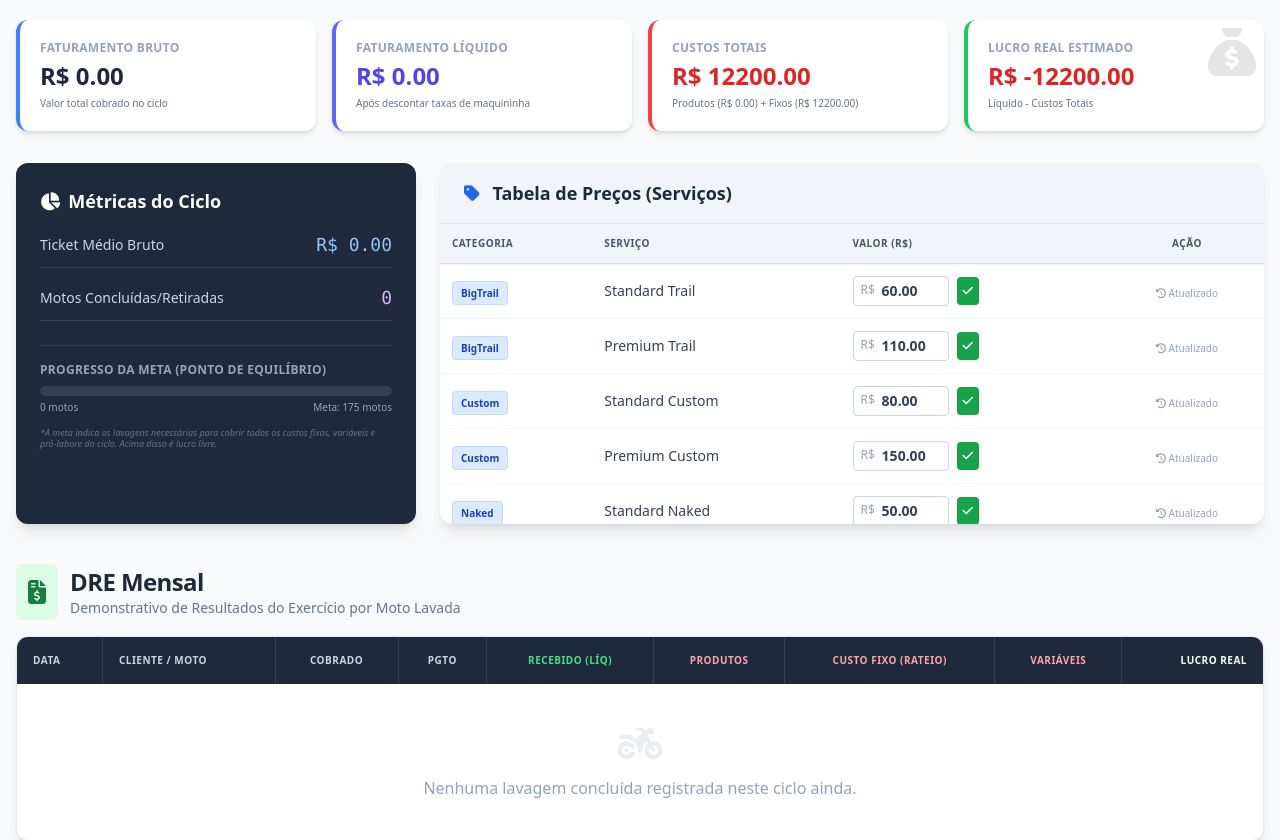
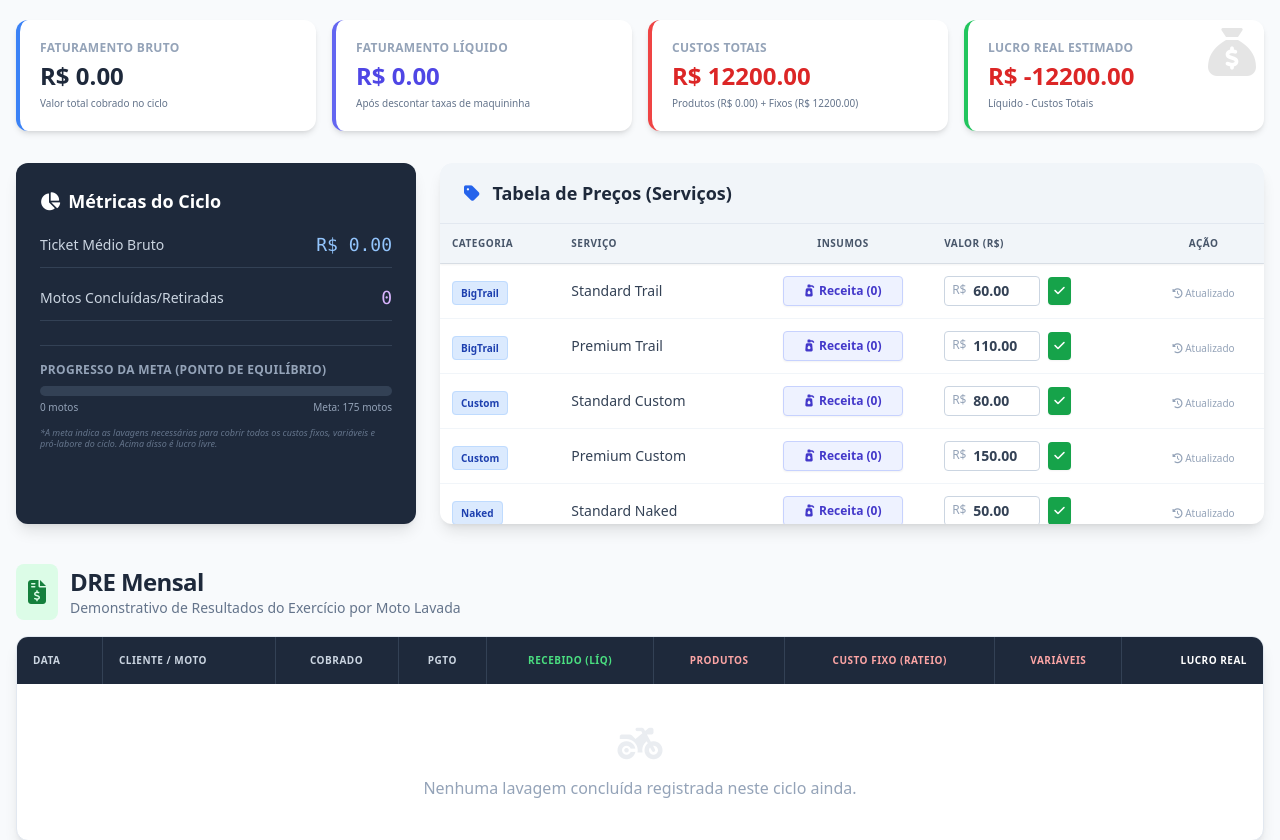
Before and after one commit to Salrefinado/Mantis-Automotive, a Flask app: page /financeiro in a window 1280 px wide. Shown: the part 265-1105 px from the top of the page. Run offline with Flask 3, Linux system fonts and the light colour scheme; data comes from the database, SQL or seed files in the repository; data that the repository does not hold is empty; some libraries are stand-ins or nearby versions.

Commit message:
Update financeiro.html

```diff
--- a/templates/financeiro.html
+++ b/templates/financeiro.html
@@ -96,6 +96,7 @@
                     <tr class="text-slate-600 uppercase text-[10px] tracking-wider border-b border-slate-200">
                         <th class="p-3">Categoria</th>
                         <th class="p-3">Serviço</th>
+                        <th class="p-3 text-center">Insumos</th>
                         <th class="p-3">Valor (R$)</th>
                         <th class="p-3 text-center">Ação</th>
                     </tr>
@@ -110,6 +111,12 @@
                         </td>
                         <td class="p-3 font-medium text-slate-700 text-sm">
                             {{ servico.nome }}
+                        </td>
+                        <td class="p-3 text-center">
+                            {% set vinculados = servico.produtos_vinculados | map(attribute='id') | list %}
+                            <button type="button" onclick="abrirModalInsumos({{ servico.id }}, '{{ servico.nome }}', {{ vinculados | tojson }})" class="bg-indigo-50 text-indigo-700 hover:bg-indigo-600 hover:text-white border border-indigo-200 px-3 py-1.5 rounded text-xs font-bold transition shadow-sm flex items-center justify-center gap-1 mx-auto w-full max-w-[120px]">
+                                <i class="fa-solid fa-pump-soap"></i> Receita ({{ vinculados|length }})
+                            </button>
                         </td>
                         <td class="p-3">
                             <form action="{{ url_for('atualizar_preco') }}" method="POST" class="flex items-center gap-2">
@@ -130,7 +137,7 @@
                     </tr>
                     {% else %}
                     <tr>
-                        <td colspan="4" class="p-6 text-center text-slate-400 text-sm">
+                        <td colspan="5" class="p-6 text-center text-slate-400 text-sm">
                             Nenhum serviço cadastrado. O sistema criará os padrões ao reiniciar.
                         </td>
                     </tr>
@@ -207,6 +214,58 @@
                 </tbody>
             </table>
         </div>
+    </div>
+</div>
+
+<div id="modalInsumos" class="fixed inset-0 bg-gray-900 bg-opacity-60 hidden z-[80] flex items-center justify-center p-4">
+    <div class="bg-white rounded-xl shadow-2xl w-full max-w-3xl max-h-[90vh] flex flex-col overflow-hidden">
+        <div class="p-5 border-b flex justify-between items-center bg-slate-50">
+            <h3 class="text-lg font-bold text-slate-800"><i class="fa-solid fa-clipboard-list text-indigo-600 mr-2"></i> Receita do Serviço: <span id="nomeServicoInsumo" class="text-indigo-700"></span></h3>
+            <button type="button" onclick="fecharModalInsumos()" class="text-slate-400 hover:text-red-500 text-xl transition"><i class="fa-solid fa-times"></i></button>
+        </div>
+
+        <form action="{{ url_for('vincular_produtos_servico') }}" method="POST" class="flex flex-col flex-1 overflow-hidden">
+            <input type="hidden" name="servico_id" id="insumo_servico_id">
+
+            <div class="p-5 overflow-y-auto flex-1 bg-slate-100">
+                <div class="bg-indigo-50 border border-indigo-200 p-3 rounded-lg mb-4 text-sm text-indigo-800 shadow-sm flex gap-3 items-start">
+                    <i class="fa-solid fa-circle-info mt-1"></i>
+                    <p>Selecione os produtos que são efetivamente gastos ao realizar esta lavagem. O sistema dará baixa automática no estoque e calculará o CMV no DRE <strong>apenas</strong> dos itens marcados aqui.</p>
+                </div>
+
+                <div class="grid grid-cols-1 md:grid-cols-2 gap-3">
+                    {% for p in produtos_todos %}
+                    <label class="flex items-start p-3 bg-white border border-slate-200 rounded-lg cursor-pointer hover:border-indigo-400 hover:shadow-md transition group">
+                        <div class="flex-shrink-0 mt-0.5">
+                            <input type="checkbox" name="produtos" value="{{ p.id }}" class="checkbox-insumo w-4 h-4 text-indigo-600 border-gray-300 rounded focus:ring-indigo-500">
+                        </div>
+                        <div class="ml-3 flex-1">
+                            <div class="text-sm font-bold text-slate-700 group-hover:text-indigo-700 transition">{{ p.nome }}</div>
+                            <div class="flex justify-between mt-1 items-center">
+                                <span class="text-[10px] font-bold text-slate-500 bg-slate-100 px-1.5 py-0.5 rounded border border-slate-200">Gasto: {{ "%.1f"|format(p.gasto_medio_lavagem) }} {{ p.unidade_medida }}</span>
+                                <span class="text-[10px] font-bold {{ 'text-red-500' if p.estoque_atual <= 0 else 'text-green-600' }}">Estoque: {{ "%.1f"|format(p.estoque_atual) }}</span>
+                            </div>
+                            <div class="text-[10px] text-slate-400 mt-2 pt-2 border-t border-slate-50 flex justify-between">
+                                <span>Custo por Dose:</span>
+                                <span class="font-bold text-slate-600">R$ {{ "%.2f"|format(p.custo_por_dose) }}</span>
+                            </div>
+                        </div>
+                    </label>
+                    {% else %}
+                    <div class="col-span-2 text-center text-slate-500 text-sm py-8 bg-white rounded-lg border border-dashed border-slate-300">
+                        Nenhum produto cadastrado no seu Stock ainda.
+                    </div>
+                    {% endfor %}
+                </div>
+            </div>
+
+            <div class="p-4 border-t bg-white flex justify-end gap-3">
+                <button type="button" onclick="fecharModalInsumos()" class="px-5 py-2 bg-slate-200 text-slate-700 font-bold rounded-lg hover:bg-slate-300 transition text-sm">Cancelar</button>
+                <button type="submit" class="px-5 py-2 bg-indigo-600 text-white font-bold rounded-lg shadow-md hover:bg-indigo-700 transition text-sm flex items-center gap-2">
+                    <i class="fa-solid fa-save"></i> Salvar Receita
+                </button>
+            </div>
+        </form>
     </div>
 </div>
 
@@ -310,14 +369,35 @@
         const total = parseFloat(inputValor) || 0;
         const metade = total / 2;
 
-        // Formatação simples para Moeda BRL
         const formatado = metade.toLocaleString('pt-BR', { style: 'currency', currency: 'BRL' });
 
         document.getElementById('valorErick').innerText = formatado;
         document.getElementById('valorAndrei').innerText = formatado;
     }
 
-    // Executa ao carregar o modal/página para preencher os valores iniciais de quem já está salvo
     document.addEventListener('DOMContentLoaded', calcularSociedade);
+
+    // Funções do Modal de Insumos (Receita)
+    function abrirModalInsumos(id, nome, vinculados) {
+        document.getElementById('insumo_servico_id').value = id;
+        document.getElementById('nomeServicoInsumo').innerText = nome;
+
+        // Limpa todos os checkboxes primeiro
+        document.querySelectorAll('.checkbox-insumo').forEach(cb => {
+            cb.checked = false;
+        });
+
+        // Marca apenas os que já pertencem ao serviço
+        vinculados.forEach(v_id => {
+            let cb = document.querySelector(`.checkbox-insumo[value="${v_id}"]`);
+            if(cb) cb.checked = true;
+        });
+
+        document.getElementById('modalInsumos').classList.remove('hidden');
+    }
+
+    function fecharModalInsumos() {
+        document.getElementById('modalInsumos').classList.add('hidden');
+    }
 </script>
 {% endblock %}
```
